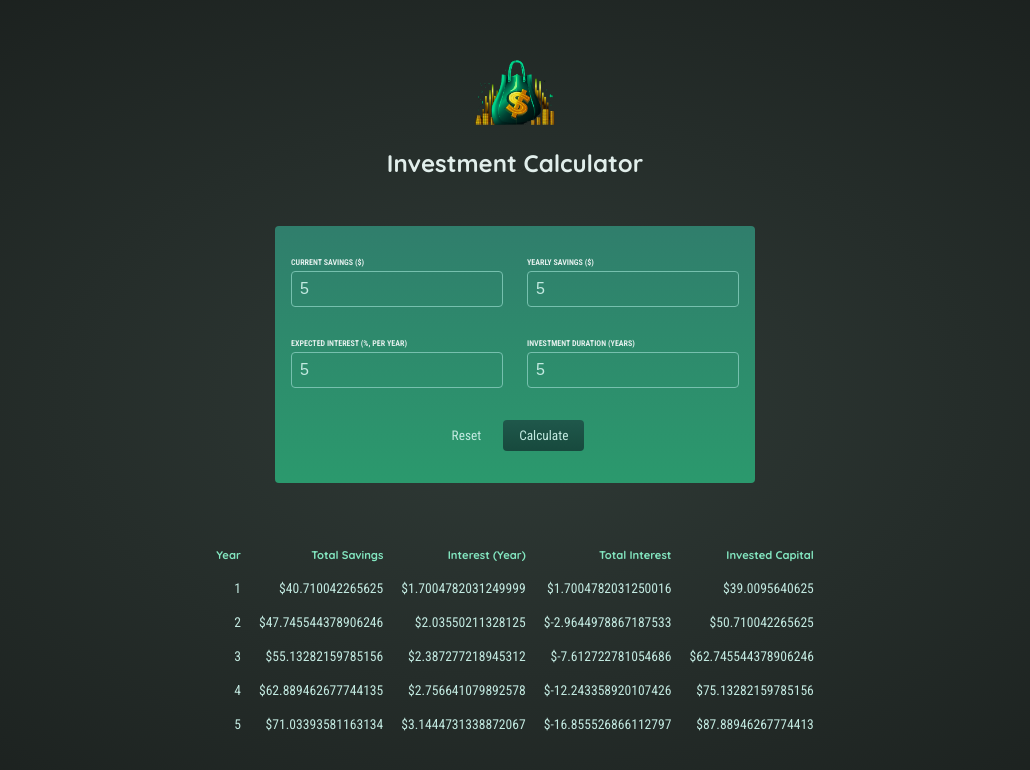
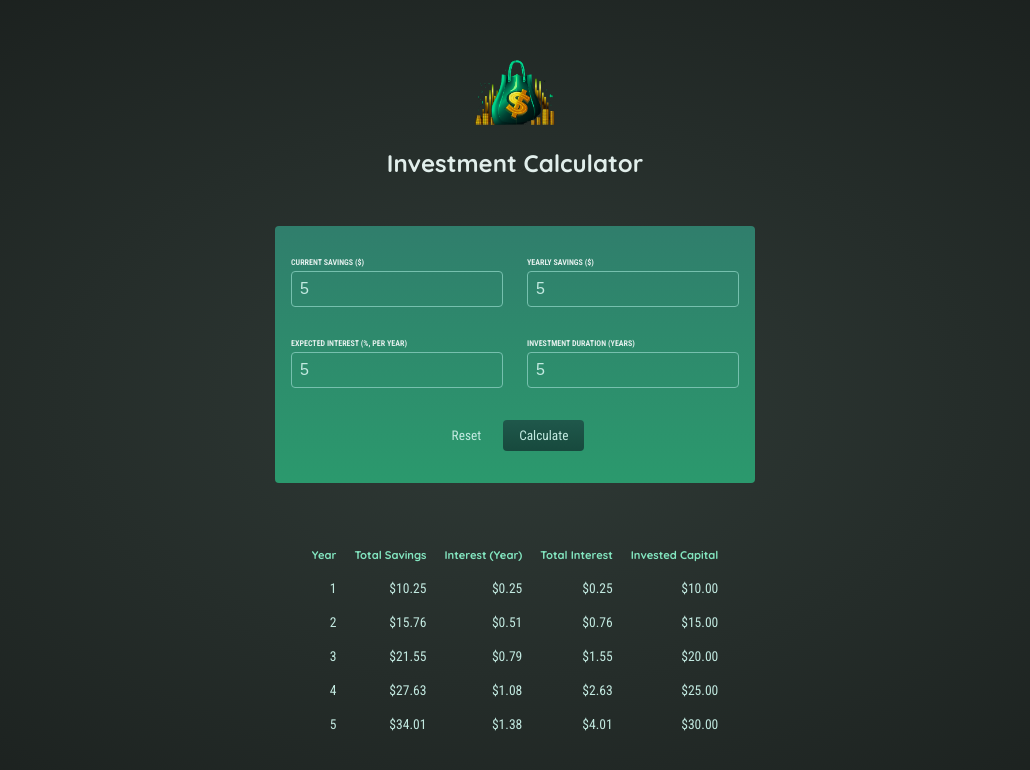
Before and after one commit to MarcinSQL/react-investment-calculator, a React (Create React App) app: page / in a window 1280 px wide. Both pictures are taken after typing "5", "5", "5", "5" into the empty fields and a click on the button "Calculate". Shown: the top 770 px of the page, without its empty margins (125-1155 px from the left). Built offline with nearby package versions, Linux system fonts and the light colour scheme.

Commit message:
Fixed calculator logic

```diff
--- a/src/App.js
+++ b/src/App.js
@@ -6,19 +6,12 @@ import { useState } from "react";
 function App() {
   const [userData, setUserData] = useState([]);
   const saveUserInputsHandler = (userInputs) => {
-    setUserData((prevUserData) => {
-      return [userInputs, ...prevUserData];
-    })
+    setUserData(userInputs);
   };
-
   return (
     <div>
       <Header />
       <FormContainer onSaveUserInputs={saveUserInputsHandler} />
-
-      {/* Todo: Show below table conditionally (only once result data is available) */}
-      {/* Show fallback text if no data is available */}
-
       <ResultsContainer userInputsList={userData} />
     </div>
   );
--- a/src/components/FormContainer.js
+++ b/src/components/FormContainer.js
@@ -21,8 +21,6 @@ const FormContainer = (props) => {
 
   const calculateHandler = (event) => {
     event.preventDefault();
-    // Should be triggered when form is submitted
-    // You might not directly want to bind it to the submit event on the form though...
 
     const userInputs = {
       currentSavings: +enteredCurrentSavings,
--- a/src/components/Result.js
+++ b/src/components/Result.js
@@ -1,17 +1,27 @@
 const Result = (props) => {
+  const formatter = new Intl.NumberFormat("en-US", {
+    style: "currency",
+    currency: "USD",
+    minimumFractionDigits: 2,
+    maximumFractionDigits: 2,
+  });
+
   return (
     <tr>
       <td>{props.year}</td>
-      <td>${props.savingsEndOfYear}</td>
-      <td>${props.yearlyInterest}</td>
+      <td>{formatter.format(props.savingsEndOfYear)}</td>
+      <td>{formatter.format(props.yearlyInterest)}</td>
       <td>
-        $
-        {props.savingsEndOfYear -
-          props.initialInvestment -
-          props.yearlyContribution * props.year}
+        {formatter.format(
+          props.savingsEndOfYear -
+            props.initialInvestment -
+            props.yearlyContribution * props.year
+        )}
       </td>
       <td>
-        ${props.initialInvestment + props.yearlyContribution * props.year}
+        {formatter.format(
+          props.initialInvestment + props.yearlyContribution * props.year
+        )}
       </td>
     </tr>
   );
--- a/src/components/ResultsContainer.js
+++ b/src/components/ResultsContainer.js
@@ -3,30 +3,29 @@ import Result from "./Result";
 const ResultsContainer = (props) => {
   const yearlyData = []; // per-year results
 
-  // let currentSavings = +userInput["current-savings"]; // feel free to change the shape of this input object!
-  // const yearlyContribution = +userInput["yearly-contribution"]; // as mentioned: feel free to change the shape...
-  // const expectedReturn = +userInput["expected-return"] / 100;
-  // const duration = +userInput["duration"];
+  let currentSavings = props.userInputsList.currentSavings;
+  const yearlyContribution = props.userInputsList.yearlyContribution;
+  const expectedReturn = props.userInputsList.expectedReturn;
+  const duration = props.userInputsList.duration;
+  const initialInvestment = props.userInputsList.currentSavings;
 
-  props.userInputsList.map((data) => {
-    for (let i = 0; i < data.duration; i++) {
-      const initialInvestment = data.currentSavings;
-      const yearlyInterest = data.currentSavings * data.expectedReturn;
-      data.currentSavings += yearlyInterest + data.yearlyContribution;
+  if (props.userInputsList.length === 0) {
+    return <p>No investment calculated yet.</p>;
+  } else {
+    for (let i = 0; i < duration; i++) {
+      const yearlyInterest =
+        currentSavings * expectedReturn;
+        currentSavings +=
+        yearlyInterest + yearlyContribution;
       yearlyData.push({
-        // feel free to change the shape of the data pushed to the array!
         id: Math.random().toString(),
         year: i + 1,
         yearlyInterest: yearlyInterest,
-        savingsEndOfYear: data.currentSavings,
-        yearlyContribution: data.yearlyContribution,
+        savingsEndOfYear: currentSavings,
+        yearlyContribution: yearlyContribution,
         initialInvestment: initialInvestment,
       });
     }
-  });
-
-  if (props.userInputsList.length === 0) {
-    return <p>No investment calculated yet.</p>;
   }
 
   return (
@@ -50,7 +49,8 @@ const ResultsContainer = (props) => {
               initialInvestment={item.initialInvestment}
               savingsEndOfYear={item.savingsEndOfYear}
               yearlyContribution={item.yearlyContribution}
-          />);
+            />
+          );
         })}
       </tbody>
     </table>
```
Lines whose indentation alone changed are shown as unchanged.
